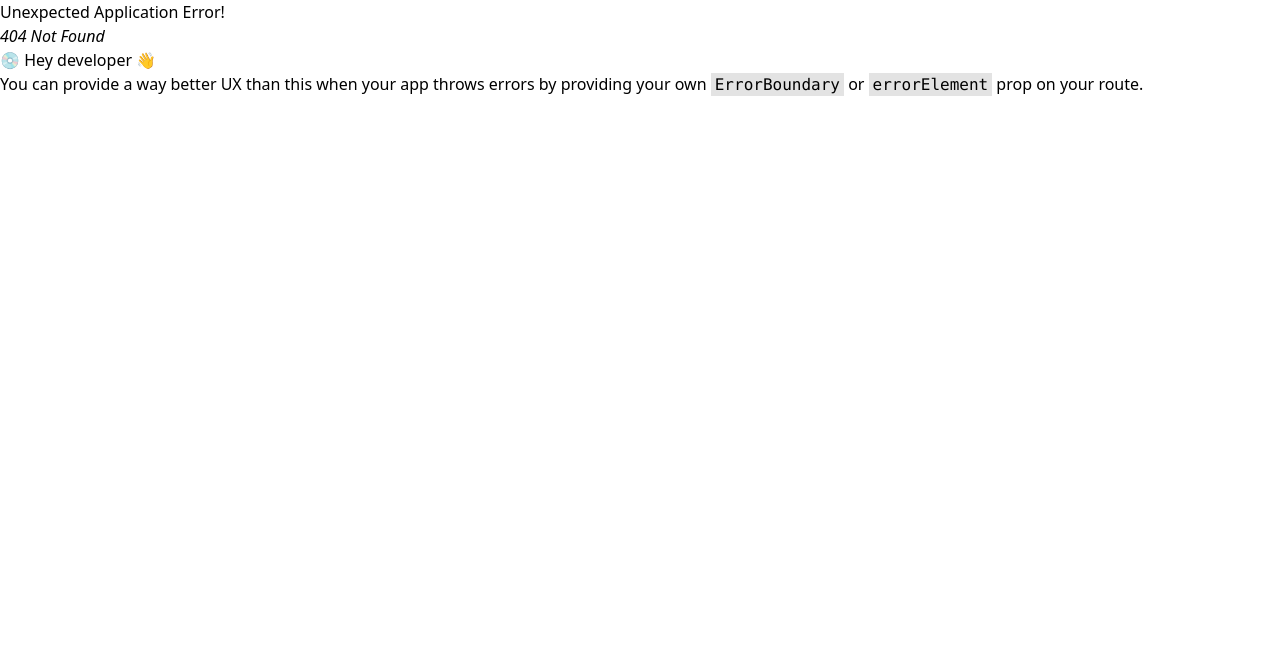
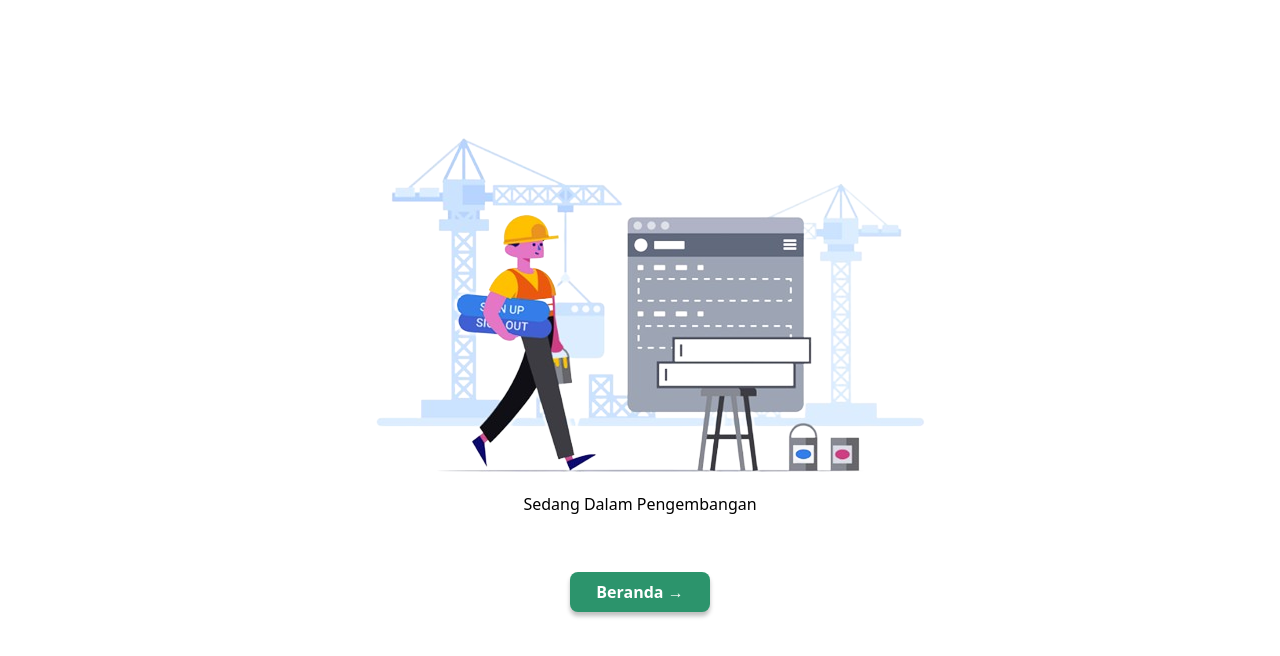
Before and after one commit to AbdanulIkhlas/agrofaster, a React (Vite) app: page /produk/konsumen/beli-hasil-panen in a window 1280 px wide. Before the commit this address had no page. Shown: the top 656 px of the page. Built offline with nearby package versions, Linux system fonts and the light colour scheme.

Commit message:
update routing

```diff
--- a/src/components/fragments/Footer.jsx
+++ b/src/components/fragments/Footer.jsx
@@ -40,7 +40,7 @@ const Footer = () => {
                 <Link to="/komunitas">Komunitas Fast Tani</Link>
               </li>
               <li className="cursor-pointer hover:underline duration-300">
-                <Link to="/">Saprodi</Link>
+                <Link to="/produk/fast-tani/saprodi">Saprodi</Link>
               </li>
             </ul>
           </section>
--- a/src/components/fragments/SubNavbar.jsx
+++ b/src/components/fragments/SubNavbar.jsx
@@ -5,12 +5,12 @@ import { IoIosArrowDown, IoIosArrowUp } from "react-icons/io";
 
 const fastTaniList = [
   {
-    link: "./pasar-saprodi",
+    link: "./saprodi",
     name: "Pasar Saprodi",
     active: false,
   },
   {
-    link: "./jual-tani",
+    link: "./jual-hasil-panen",
     name: "Jual Tani",
     active: false,
   },
@@ -69,7 +69,7 @@ const SubNavbar = ({ page }) => {
         }
         top-0 z-50 px-5 transition-colors duration-300`}
       >
-        <div className="flex items-center text-lg font-bold gap-1 flex-1 lg:flex-none lg:ps-10 ">
+        <div className="flex items-center text-lg font-bold gap-1 flex-1 text-primary lg:flex-none lg:ps-10 ">
           {page === "fastTani" ? <p>Produk / Fast Tani</p> : <p>Konsumen</p>}
         </div>
         <WideContent isMenuOpen={isMenuOpen} subNavbar={subNavbar} />
--- a/src/components/layouts/FastTani/FastTaniAbout.jsx
+++ b/src/components/layouts/FastTani/FastTaniAbout.jsx
@@ -40,7 +40,7 @@ const FastTaniAbout = () => {
                 Cari Produk Saprodi
               </ButtonCustom>
             </Link>
-            <Link className="mt-4 md:mt-2 lg:mt-4" to="./hasil-panen">
+            <Link className="mt-4 md:mt-2 lg:mt-4" to="./jual-hasil-panen">
               <ButtonCustom customClass="relative z-10 bg-primary text-white duration-300 hover:shadow-primary hover:bg-silverTree">
                 Jual Hasil Panen
               </ButtonCustom>
--- /dev/null
+++ b/src/pages/beliHasilPanen.jsx
@@ -0,0 +1,20 @@
+import UnderDevelopment from "../components/fragments/UnderDevelopment";
+import { Link } from "react-router-dom";
+import ButtonCustom from "../components/elements/buttonCustom";
+
+const BeliHasilPanen = () => {
+  return (
+    <div className="w-full h-screen flex flex-col items-center">
+      <UnderDevelopment />
+      <section className="w-[140px] mt-14">
+        <Link className="mt-4 md:mt-8 lg:mt-12" to="/">
+          <ButtonCustom customClass="relative z-10 bg-primary text-white duration-300 hover:shadow-primary hover:bg-silverTree">
+            Beranda →
+          </ButtonCustom>
+        </Link>
+      </section>
+    </div>
+  );
+};
+
+export default BeliHasilPanen;
--- /dev/null
+++ b/src/pages/jualHasilPanen.jsx
@@ -0,0 +1,20 @@
+import UnderDevelopment from "../components/fragments/UnderDevelopment";
+import { Link } from "react-router-dom";
+import ButtonCustom from "../components/elements/buttonCustom";
+
+const JualHasilPanen = () => {
+  return (
+    <div className="w-full h-screen flex flex-col items-center">
+      <UnderDevelopment />
+      <section className="w-[140px] mt-14">
+        <Link className="mt-4 md:mt-8 lg:mt-12" to="/">
+          <ButtonCustom customClass="relative z-10 bg-primary text-white duration-300 hover:shadow-primary hover:bg-silverTree">
+            Beranda →
+          </ButtonCustom>
+        </Link>
+      </section>
+    </div>
+  );
+};
+
+export default JualHasilPanen;
--- /dev/null
+++ b/src/pages/saprodi.jsx
@@ -0,0 +1,20 @@
+import UnderDevelopment from "../components/fragments/UnderDevelopment";
+import { Link } from "react-router-dom";
+import ButtonCustom from "../components/elements/buttonCustom";
+
+const Saprodi = () => {
+  return (
+    <div className="w-full h-screen flex flex-col items-center">
+      <UnderDevelopment />
+      <section className="w-[140px] mt-14">
+        <Link className="mt-4 md:mt-8 lg:mt-12" to="/">
+          <ButtonCustom customClass="relative z-10 bg-primary text-white duration-300 hover:shadow-primary hover:bg-silverTree">
+            Beranda →
+          </ButtonCustom>
+        </Link>
+      </section>
+    </div>
+  );
+};
+
+export default Saprodi;
```
Also changed, not shown: src/main.jsx (+15 -0 lines).
